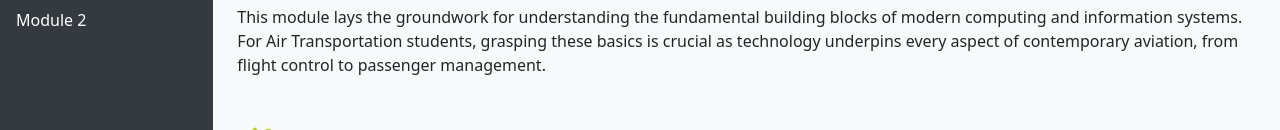
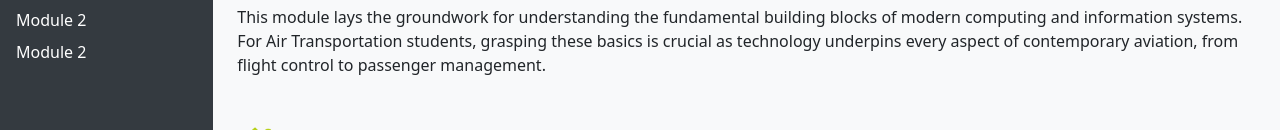
Before and after one commit to SirLavz/SirLavz_BSAT_ComputerFundamentals_Programming, a plain HTML site: page index.html in a window 1280 px wide. Shown: the part 160-290 px from the top of the page. Drawn offline with nearby package versions, Linux system fonts and the light colour scheme.

Commit message:
Update index.html

```diff
--- a/index.html
+++ b/index.html
@@ -56,6 +56,7 @@
         <a href="BSAT_CF_Programming.html">Syllabus</a>
         <a href="Module 1.html">Module 1</a>
         <a href="Module 2.html">Module 2</a>
+        <a href="Comp213_JavaIdentifiersLesson2.html">Module 2</a>
               </nav>
 
       <!-- Main Content -->
```
